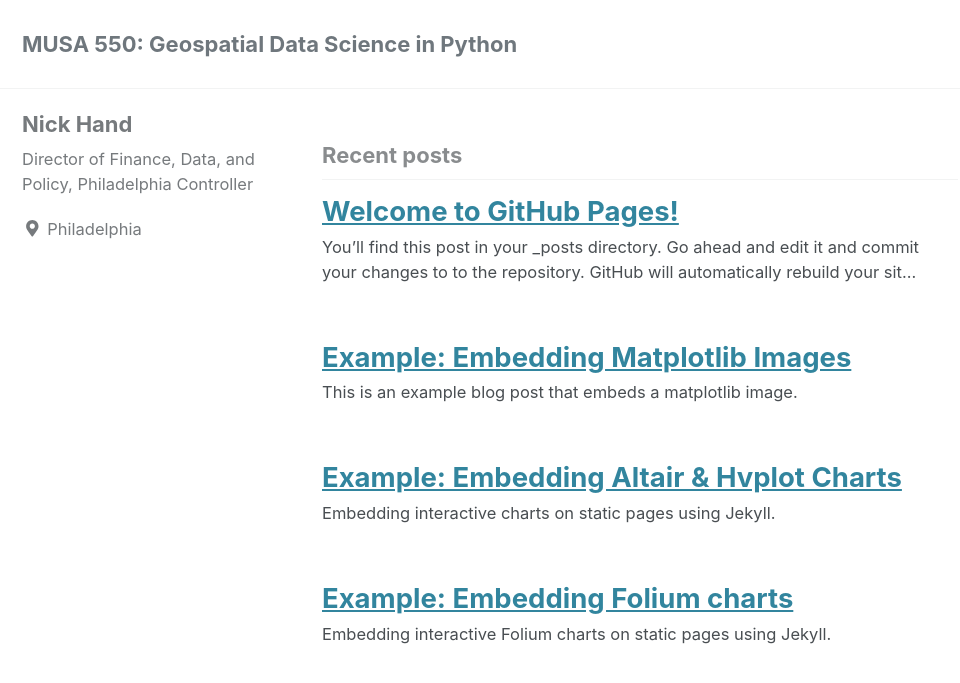
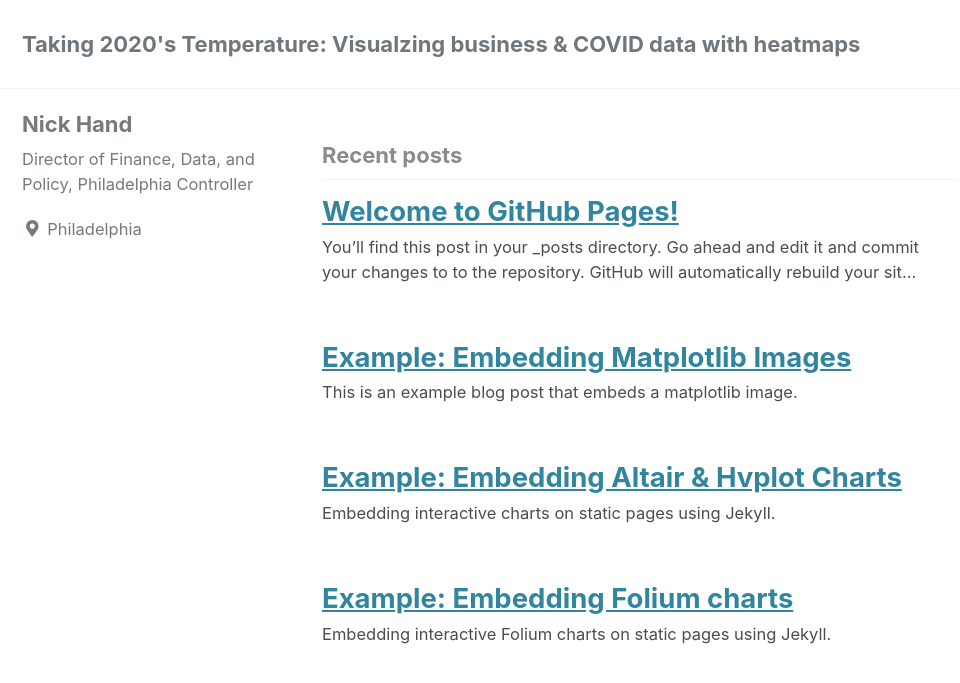
Before and after one commit to mlkornhauser/550_Final, a Jekyll site: the page built from index.html, in a window 1280 px wide and 900 px high. Shown: the top 683 px of the window, without its empty margins (0-960 px from the left). Built offline with Jekyll 4.4.1, drawn with Linux system fonts in a browser that asks for light colours; cached includes are drawn as plain includes; nearby versions of some CDN libraries; a script that is not in the unit is left out; the list of posts is cut into pages by our own code; some of the changed text lies outside the part shown.

Commit message:
Update _config.yml

```diff
--- a/_config.yml
+++ b/_config.yml
@@ -16,10 +16,10 @@ minimal_mistakes_skin: "default" # "air", "aqua", "contrast", "dark", "dirt", "n
 
 # Site Settings
 locale: "en-US"
-title: "MUSA 550: Geospatial Data Science in Python"
+title: "Taking 2020's Temperature: Visualzing business & COVID data with heatmaps"
 title_separator: "-"
-name: "Nick Hand"
-description: "Displaying cool data visualizations"
+name: "Maddy Kornhauser"
+description: "Final project for Geospatial Data Science at the University of Pennsylvania"
 url: # the base hostname & protocol for your site e.g. "https://mmistakes.github.io"
 baseurl: # the subpath of your site, e.g. "/blog"
 repository: # GitHub username/repo-name e.g. "mmistakes/minimal-mistakes"
```
